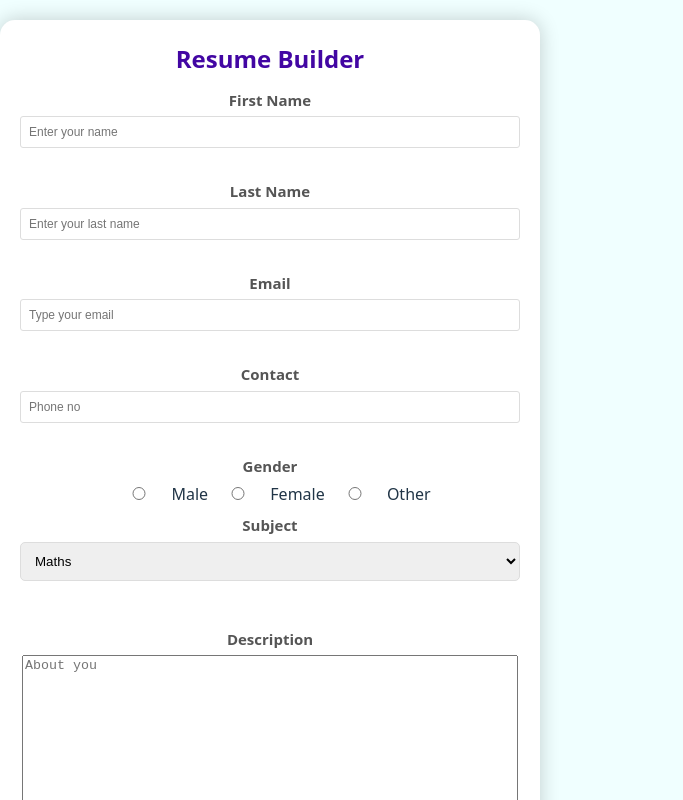
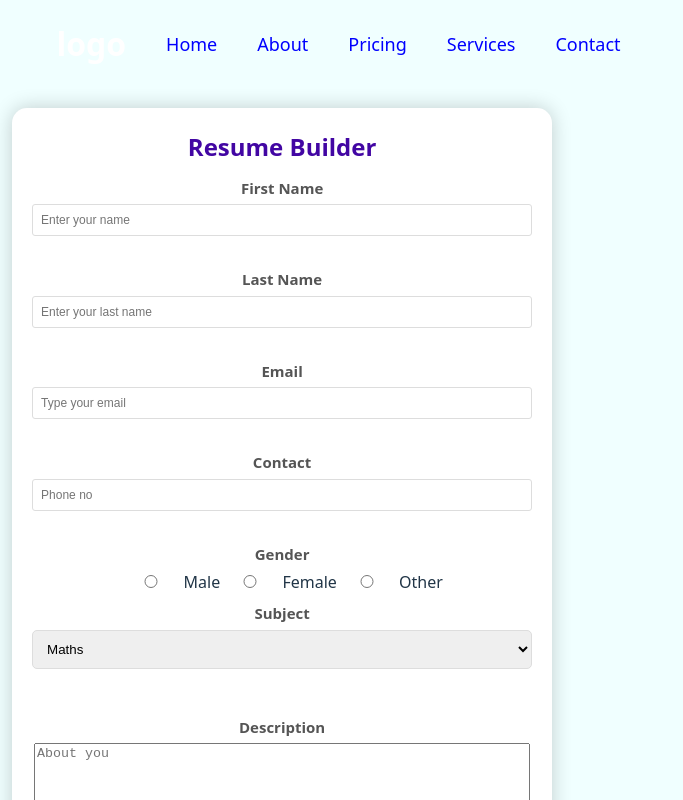
Before and after one commit to Iremide-tech/React-pro-2, a React (Vite) app: page / in a window 1280 px wide. Shown: the top 800 px of the page, without its empty margins (0-683 px from the left). Built offline with nearby package versions, Linux system fonts and the light colour scheme.

Commit message:
added navbar

```diff
--- a/src/App.jsx
+++ b/src/App.jsx
@@ -1,14 +1,17 @@
 import React from "react";
 import Form from "./Form";
 import Secondpage from "./Innerpage/Secondpage";
+import Navbar from "./Innerpage/Navbar";
 
 
 function App() {
 
   return (
     <>
+    <Navbar/>
     <Form/>
     <Secondpage/>
+
     </>
   )
 }
--- /dev/null
+++ b/src/Innerpage/Navbar.css
@@ -0,0 +1,43 @@
+a {
+    text-decoration: none;
+
+}
+header {
+
+    top: 0%;
+    left: 0%;
+    width: 100%;
+    padding: 20px 10%;
+    background: transparent;
+    display: flex;
+    justify-content: space-around;
+    align-items: center;
+    z-index: 100;
+}
+.logo {
+    font-size: 32px;
+    color: #fff;
+    font-weight: 700;
+}
+.navbar a {
+   position: relative;
+   font-size: 18px;
+   color: blue;
+   font-weight: 500;
+   margin-left: 40px;
+}
+.navbar a::before {
+    content: '';
+    position: absolute;
+    top: 100%;
+    left: 0;
+    width: 0%;
+    height: 2px;
+    background: blue;
+    transition: .3s;
+}
+
+.navbar a:hover::before {
+    width: 100%;
+
+}
--- /dev/null
+++ b/src/Innerpage/Navbar.jsx
@@ -0,0 +1,20 @@
+import React from 'react'
+import './Navbar.css'
+
+const Navbar = () => {
+  return (
+   <header className='header'>
+     <a href="" className="logo"> logo</a>
+
+     <nav className="navbar ">
+        <a href="/">Home</a>
+        <a href="/">About</a>
+        <a href="/">Pricing</a>
+        <a href="/">Services</a>
+        <a href="/">Contact</a>
+     </nav>
+   </header>
+  )
+}
+
+export default Navbar
```
